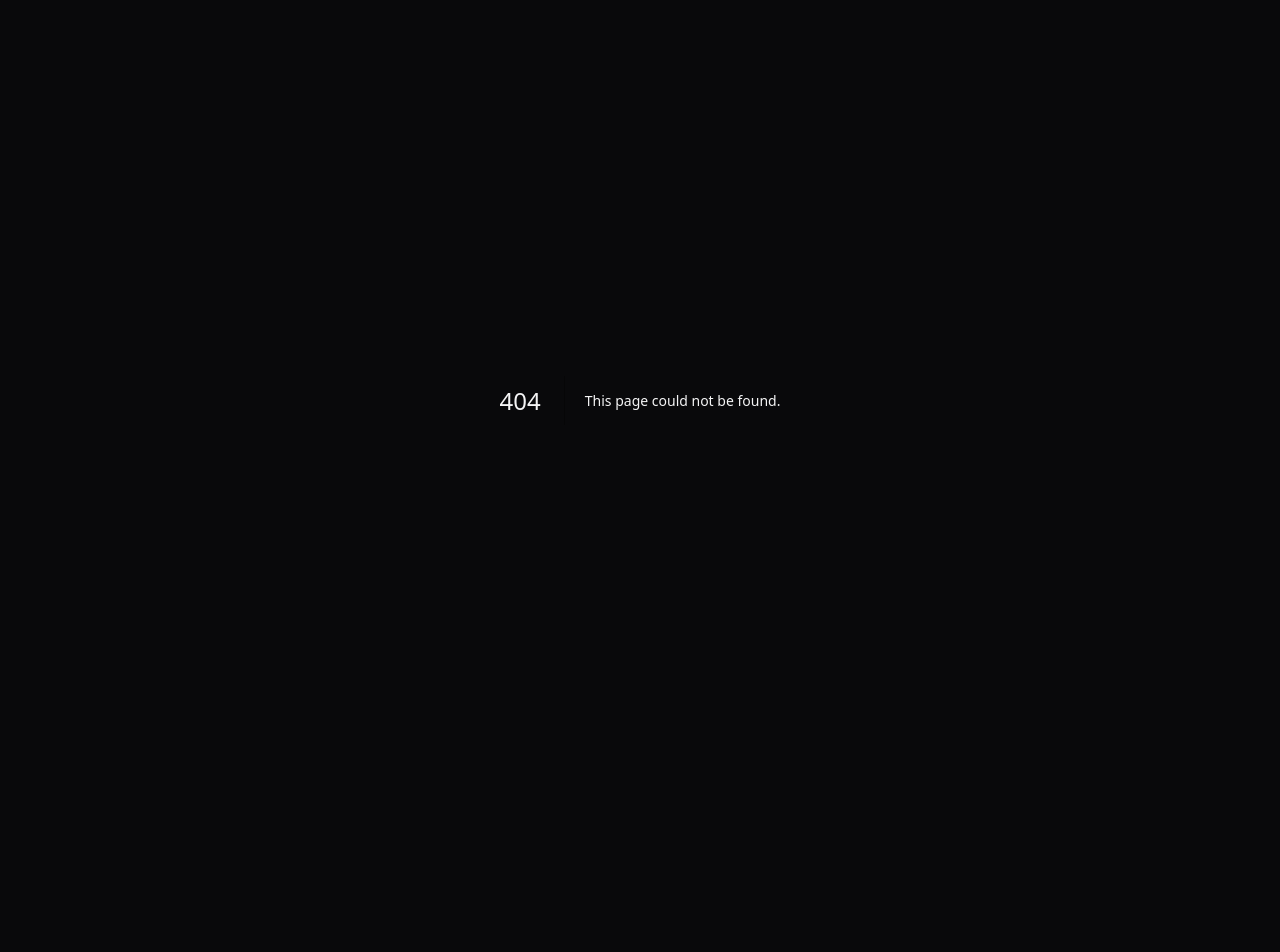
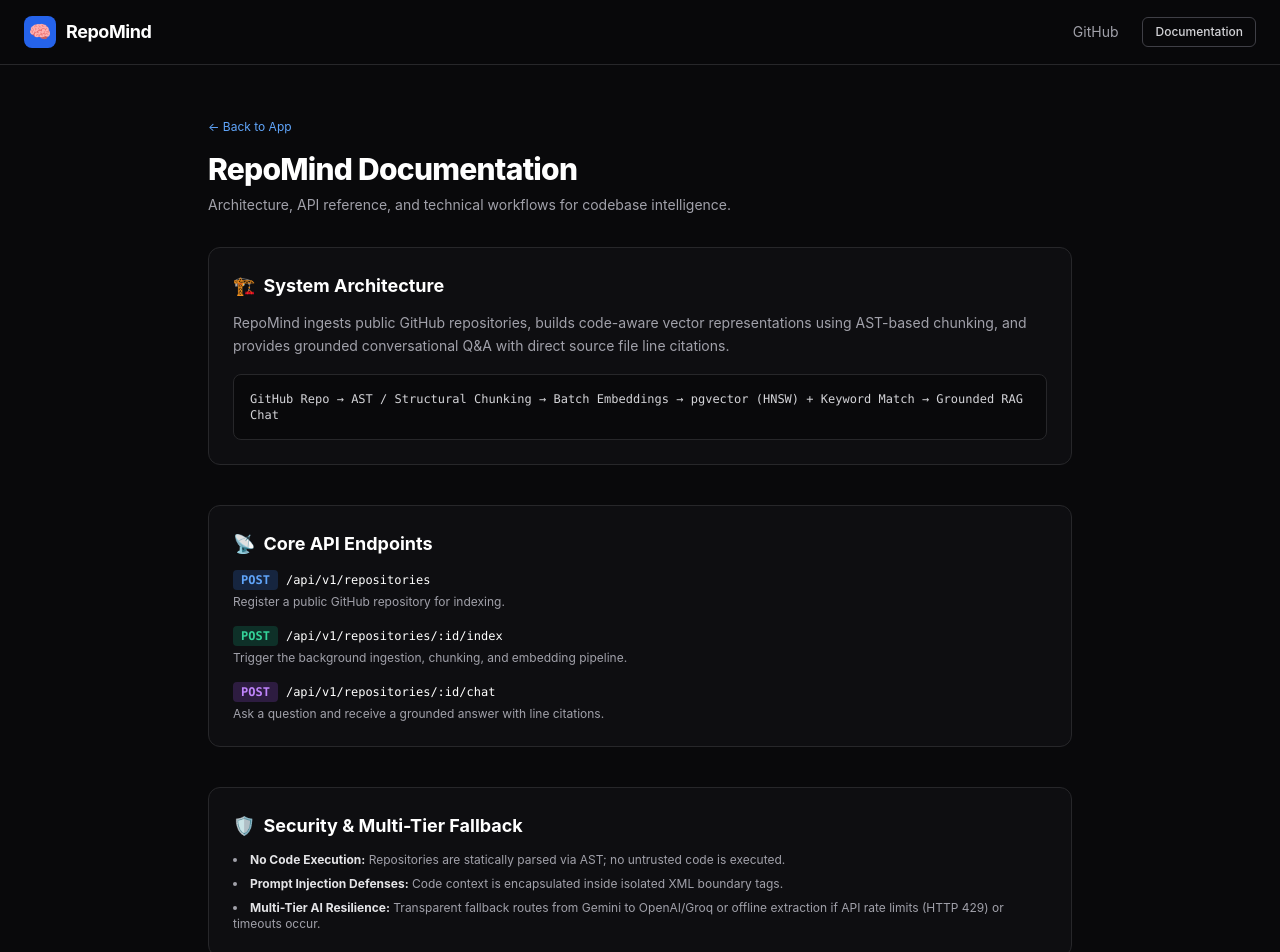
Before and after one commit to SriramChowdaryMogalapu/RepoMind, a Next.js app in the folder frontend/: page /docs in a window 1280 px wide. Before the commit this address had no page. Shown: the top 952 px of the page. Before the commit the page ends 800 px from the top, so only its background shows below. Built offline with nearby package versions, Linux system fonts and the light colour scheme.

Commit message:
Updated Frontend

```diff
--- a/frontend/package.json
+++ b/frontend/package.json
@@ -6,7 +6,7 @@
     "dev": "next dev",
     "build": "next build",
     "start": "next start",
-    "lint": "next lint",
+    "lint": "eslint .",
     "type-check": "tsc --noEmit"
   },
   "dependencies": {
@@ -15,10 +15,14 @@
     "react-dom": "^19.1.0"
   },
   "devDependencies": {
+    "@eslint/compat": "^2.1.0",
+    "@eslint/eslintrc": "^3.3.6",
     "@types/node": "^22.0.0",
     "@types/react": "^19.0.0",
     "@types/react-dom": "^19.0.0",
     "autoprefixer": "^10.4.21",
+    "eslint": "9.39.5",
+    "eslint-config-next": "^15.5.23",
     "postcss": "^8.5.0",
     "tailwindcss": "^3.4.17",
     "typescript": "^5.7.0"
--- /dev/null
+++ b/frontend/src/app/docs/page.tsx
@@ -0,0 +1,87 @@
+// frontend/src/app/docs/page.tsx
+import React from 'react';
+import Link from 'next/link';
+import { Header } from '@/components/Header';
+
+export default function DocsPage() {
+  return (
+    <div className="min-h-screen flex flex-col bg-zinc-950 text-white">
+      <Header />
+
+      <main className="flex-1 max-w-4xl w-full mx-auto px-4 py-12">
+        <div className="mb-8">
+          <Link href="/" className="text-xs text-blue-400 hover:text-blue-300 transition inline-flex items-center gap-1 mb-4">
+            ← Back to App
+          </Link>
+          <h1 className="text-3xl font-extrabold tracking-tight mb-2">RepoMind Documentation</h1>
+          <p className="text-zinc-400 text-sm">
+            Architecture, API reference, and technical workflows for codebase intelligence.
+          </p>
+        </div>
+
+        <div className="space-y-10 text-sm leading-relaxed text-zinc-300">
+          {/* Architecture Overview */}
+          <section className="p-6 rounded-xl border border-zinc-800 bg-zinc-900/40">
+            <h2 className="text-lg font-bold text-white mb-3 flex items-center gap-2">
+              <span>🏗️</span> System Architecture
+            </h2>
+            <p className="mb-4 text-zinc-400">
+              RepoMind ingests public GitHub repositories, builds code-aware vector representations using AST-based chunking, and provides grounded conversational Q&A with direct source file line citations.
+            </p>
+            <div className="p-4 rounded-lg bg-zinc-950 font-mono text-xs border border-zinc-800 text-zinc-300">
+              GitHub Repo → AST / Structural Chunking → Batch Embeddings → pgvector (HNSW) + Keyword Match → Grounded RAG Chat
+            </div>
+          </section>
+
+          {/* REST API Reference */}
+          <section className="p-6 rounded-xl border border-zinc-800 bg-zinc-900/40">
+            <h2 className="text-lg font-bold text-white mb-3 flex items-center gap-2">
+              <span>📡</span> Core API Endpoints
+            </h2>
+            <div className="space-y-4">
+              <div>
+                <div className="flex items-center gap-2 font-mono text-xs mb-1">
+                  <span className="px-2 py-0.5 rounded bg-blue-500/20 text-blue-400 font-bold">POST</span>
+                  <span className="text-white">/api/v1/repositories</span>
+                </div>
+                <p className="text-xs text-zinc-400">Register a public GitHub repository for indexing.</p>
+              </div>
+
+              <div>
+                <div className="flex items-center gap-2 font-mono text-xs mb-1">
+                  <span className="px-2 py-0.5 rounded bg-emerald-500/20 text-emerald-400 font-bold">POST</span>
+                  <span className="text-white">/api/v1/repositories/:id/index</span>
+                </div>
+                <p className="text-xs text-zinc-400">Trigger the background ingestion, chunking, and embedding pipeline.</p>
+              </div>
+
+              <div>
+                <div className="flex items-center gap-2 font-mono text-xs mb-1">
+                  <span className="px-2 py-0.5 rounded bg-purple-500/20 text-purple-400 font-bold">POST</span>
+                  <span className="text-white">/api/v1/repositories/:id/chat</span>
+                </div>
+                <p className="text-xs text-zinc-400">Ask a question and receive a grounded answer with line citations.</p>
+              </div>
+            </div>
+          </section>
+
+          {/* Security & Multi-Tier Fallback */}
+          <section className="p-6 rounded-xl border border-zinc-800 bg-zinc-900/40">
+            <h2 className="text-lg font-bold text-white mb-3 flex items-center gap-2">
+              <span>🛡️</span> Security & Multi-Tier Fallback
+            </h2>
+            <ul className="list-disc list-inside space-y-2 text-xs text-zinc-400">
+              <li><strong className="text-zinc-200">No Code Execution:</strong> Repositories are statically parsed via AST; no untrusted code is executed.</li>
+              <li><strong className="text-zinc-200">Prompt Injection Defenses:</strong> Code context is encapsulated inside isolated XML boundary tags.</li>
+              <li><strong className="text-zinc-200">Multi-Tier AI Resilience:</strong> Transparent fallback routes from Gemini to OpenAI/Groq or offline extraction if API rate limits (HTTP 429) or timeouts occur.</li>
+            </ul>
+          </section>
+        </div>
+      </main>
+
+      <footer className="py-6 border-t border-zinc-900 text-center text-xs text-zinc-600">
+        RepoMind — AI Codebase Intelligence & RAG Platform
+      </footer>
+    </div>
+  );
+}
--- a/frontend/src/app/repositories/[id]/Page.tsx
+++ b/frontend/src/app/repositories/[id]/Page.tsx
@@ -1,10 +1,17 @@
 // frontend/src/app/repositories/[id]/page.tsx
 'use client';
 
-import React, { useEffect, useState } from 'react';
+import React, { useCallback, useEffect, useState } from 'react';
 import { useParams } from 'next/navigation';
+import Link from 'next/link';
+
 import { Repository, FileItem } from '@/types';
-import { getRepository, getRepositoryFiles, triggerIndexing } from '@/lib/api';
+import {
+  getRepository,
+  getRepositoryFiles,
+  triggerIndexing,
+} from '@/lib/api';
+
 import { FileTree } from '@/components/FileTree';
 import { ChatWindow } from '@/components/ChatWindow';
 
@@ -17,8 +24,10 @@
   const [loading, setLoading] = useState(true);
   const [error, setError] = useState<string | null>(null);
 
-  const fetchState = async () => {
+  const fetchState = useCallback(async () => {
     try {
+      setError(null);
+
       const data = await getRepository(repoId);
       setRepo(data);
 
@@ -26,24 +35,35 @@
         const fileList = await getRepositoryFiles(repoId);
         setFiles(fileList);
       }
-    } catch (err: any) {
-      setError(err.message || 'Failed to load repository.');
+    } catch (err: unknown) {
+      setError(
+        err instanceof Error
+          ? err.message
+          : 'Failed to load repository.'
+      );
     } finally {
       setLoading(false);
     }
-  };
+  }, [repoId]);
 
+  // Initial repository fetch
   useEffect(() => {
     fetchState();
-  }, [repoId]);
+  }, [fetchState]);
 
   // Poll status while indexing
   useEffect(() => {
-    if (repo && ['PENDING', 'CLONING', 'PARSING', 'EMBEDDING'].includes(repo.status)) {
-      const interval = setInterval(fetchState, 3000);
+    if (
+      repo &&
+      ['PENDING', 'CLONING', 'PARSING', 'EMBEDDING'].includes(repo.status)
+    ) {
+      const interval = setInterval(() => {
+        fetchState();
+      }, 3000);
+
       return () => clearInterval(interval);
     }
-  }, [repo?.status]);
+  }, [repo, fetchState]);
 
   if (loading) {
     return (
@@ -55,54 +75,85 @@
 
   if (error || !repo) {
     return (
-      <div className="h-screen flex items-center justify-center bg-zinc-950 text-red-400">
-        {error || 'Repository not found'}
+      <div className="h-screen flex flex-col items-center justify-center bg-zinc-950 text-red-400">
+        <p>{error || 'Repository not found'}</p>
+
+        <Link
+          href="/"
+          className="mt-4 text-sm text-zinc-400 hover:text-white transition"
+        >
+          ← Back to repositories
+        </Link>
       </div>
     );
   }
+
+  const handleStartIndexing = async () => {
+    try {
+      setError(null);
+
+      await triggerIndexing(repo.id);
+      await fetchState();
+    } catch (err: unknown) {
+      setError(
+        err instanceof Error
+          ? err.message
+          : 'Failed to start indexing.'
+      );
+    }
+  };
 
   return (
     <div className="flex flex-col h-screen bg-zinc-950 text-white font-sans">
       {/* Top Bar Header */}
       <header className="h-14 border-b border-zinc-800 px-4 flex items-center justify-between bg-zinc-900/40">
-        <div className="flex items-center gap-3">
-          <a href="/" className="font-bold text-lg tracking-tight hover:text-blue-400 transition">
+        <div className="flex items-center gap-3 min-w-0">
+          {/* Home / Logo */}
+          <Link
+            href="/"
+            className="font-bold text-lg tracking-tight hover:text-blue-400 transition shrink-0"
+          >
             RepoMind
-          </a>
+          </Link>
+
           <span className="text-zinc-600">/</span>
-          <a
+
+          {/* GitHub Repository */}
+          <Link
             href={repo.url}
             target="_blank"
             rel="noopener noreferrer"
-            className="text-sm font-mono text-zinc-300 hover:text-blue-400 flex items-center gap-1.5"
+            className="text-sm font-mono text-zinc-300 hover:text-blue-400 flex items-center gap-1.5 min-w-0"
           >
-            <span>📦</span> {repo.full_name}
-          </a>
-          <span className="text-xs px-2 py-0.5 rounded-full bg-zinc-800 text-zinc-400 border border-zinc-700">
+            <span>📦</span>
+            <span className="truncate">{repo.full_name}</span>
+          </Link>
+
+          {/* Default Branch */}
+          <span className="text-xs px-2 py-0.5 rounded-full bg-zinc-800 text-zinc-400 border border-zinc-700 shrink-0">
             {repo.default_branch}
           </span>
         </div>
 
-        <div className="flex items-center gap-4 text-xs">
+        {/* Status / Actions */}
+        <div className="flex items-center gap-4 text-xs shrink-0">
           <div className="flex items-center gap-2">
             <span
               className={`w-2 h-2 rounded-full ${
                 repo.status === 'READY'
                   ? 'bg-emerald-500'
                   : repo.status === 'FAILED'
-                  ? 'bg-red-500'
-                  : 'bg-amber-500 animate-pulse'
+                    ? 'bg-red-500'
+                    : 'bg-amber-500 animate-pulse'
               }`}
             />
+
             <span className="text-zinc-400">{repo.status}</span>
           </div>
 
           {repo.status === 'PENDING' && (
             <button
-              onClick={async () => {
-                await triggerIndexing(repo.id);
-                fetchState();
-              }}
+              onClick={handleStartIndexing}
               className="px-3 py-1 bg-blue-600 hover:bg-blue-500 rounded text-xs font-medium transition"
             >
               Start Indexing
@@ -119,15 +170,26 @@
           <div className="p-4 border-b border-zinc-800 text-xs space-y-2">
             <div className="flex justify-between text-zinc-400">
               <span>Indexed Files:</span>
-              <span className="font-mono text-white">{repo.file_count}</span>
+
+              <span className="font-mono text-white">
+                {repo.file_count}
+              </span>
             </div>
+
             <div className="flex justify-between text-zinc-400">
               <span>Code Chunks:</span>
-              <span className="font-mono text-white">{repo.chunk_count}</span>
+
+              <span className="font-mono text-white">
+                {repo.chunk_count}
+              </span>
             </div>
+
             <div className="flex justify-between text-zinc-400">
               <span>Primary Language:</span>
-              <span className="font-mono text-white">{repo.language || 'N/A'}</span>
+
+              <span className="font-mono text-white">
+                {repo.language || 'N/A'}
+              </span>
             </div>
           </div>
 
@@ -136,6 +198,7 @@
             <h4 className="text-xs font-semibold text-zinc-500 uppercase tracking-wider mb-2">
               Repository Files
             </h4>
+
             <FileTree files={files} />
           </div>
         </aside>
--- a/frontend/src/components/FileTree.tsx
+++ b/frontend/src/components/FileTree.tsx
@@ -12,38 +12,22 @@
   fileData?: FileItem;
 }
 
-export const FileTree: React.FC<{ files: FileItem[]; onSelectFile?: (file: FileItem) => void }> = ({
-  files,
+interface FileTreeNodeProps {
+  node: TreeNode;
+  depth: number;
+  onSelectFile?: (file: FileItem) => void;
+}
+
+const FileTreeNode: React.FC<FileTreeNodeProps> = ({
+  node,
+  depth,
   onSelectFile,
 }) => {
-  // Build nested folder structure
-  const root: TreeNode = { name: '', path: '', isFile: false, children: {} };
-
-  files.forEach((f) => {
-    const parts = f.path.split('/');
-    let current = root;
-    parts.forEach((part, i) => {
-      const isFile = i === parts.length - 1;
-      if (!current.children[part]) {
-        current.children[part] = {
-          name: part,
-          path: parts.slice(0, i + 1).join('/'),
-          isFile,
-          children: {},
-          fileData: isFile ? f : undefined,
-        };
-      }
-      current = current.children[part];
-    });
-  });
-
-  const renderNode = (node: TreeNode, depth: number = 0) => {
   const [open, setOpen] = useState(true);
 
   if (node.isFile) {
     return (
       <div
-          key={node.path}
         style={{ paddingLeft: `${depth * 14}px` }}
         onClick={() => node.fileData && onSelectFile?.(node.fileData)}
         className="flex items-center gap-2 py-1 px-2 hover:bg-zinc-800/60 rounded cursor-pointer text-xs font-mono text-zinc-300 transition"
@@ -57,28 +41,74 @@
   const childKeys = Object.keys(node.children).sort();
 
   return (
-      <div key={node.path || 'root'} className="select-none">
+    <div className="select-none">
       {node.name && (
         <div
           style={{ paddingLeft: `${depth * 14}px` }}
-            onClick={() => setOpen(!open)}
+          onClick={() => setOpen((current) => !current)}
           className="flex items-center gap-1.5 py-1 px-2 hover:bg-zinc-800/60 rounded cursor-pointer text-xs font-medium text-zinc-400 transition"
         >
           <span>{open ? '📂' : '📁'}</span>
           <span>{node.name}</span>
         </div>
       )}
-        {open && childKeys.map((k) => renderNode(node.children[k], node.name ? depth + 1 : depth))}
+
+      {open &&
+        childKeys.map((key) => (
+          <FileTreeNode
+            key={node.children[key].path}
+            node={node.children[key]}
+            depth={node.name ? depth + 1 : depth}
+            onSelectFile={onSelectFile}
+          />
+        ))}
     </div>
   );
 };
+
+export const FileTree: React.FC<{
+  files: FileItem[];
+  onSelectFile?: (file: FileItem) => void;
+}> = ({ files, onSelectFile }) => {
+  // Build nested folder structure
+  const root: TreeNode = {
+    name: '',
+    path: '',
+    isFile: false,
+    children: {},
+  };
+
+  files.forEach((file) => {
+    const parts = file.path.split('/');
+    let current = root;
+
+    parts.forEach((part, index) => {
+      const isFile = index === parts.length - 1;
+
+      if (!current.children[part]) {
+        current.children[part] = {
+          name: part,
+          path: parts.slice(0, index + 1).join('/'),
+          isFile,
+          children: {},
+          fileData: isFile ? file : undefined,
+        };
+      }
+
+      current = current.children[part];
+    });
+  });
 
   return (
     <div className="h-full overflow-y-auto pr-1">
       {files.length === 0 ? (
         <p className="text-xs text-zinc-500 p-2">No files indexed.</p>
       ) : (
-        renderNode(root)
+        <FileTreeNode
+          node={root}
+          depth={0}
+          onSelectFile={onSelectFile}
+        />
       )}
     </div>
   );
--- a/frontend/src/components/Header.tsx
+++ b/frontend/src/components/Header.tsx
@@ -14,7 +14,7 @@
         </Link>
 
         <nav className="flex items-center gap-6 text-sm">
-          <Link href="https://github.com" target="_blank" className="text-zinc-400 hover:text-white transition">
+          <Link href="https://github.com/SriramChowdaryMogalapu" target="_blank" className="text-zinc-400 hover:text-white transition">
             GitHub
           </Link>
           <Link
```
Also changed, not shown: frontend/eslint.config.mjs (added, +24 -0 lines), 1 other file (tests, documents, lock files or other folders). Lines whose indentation alone changed are shown as unchanged.
